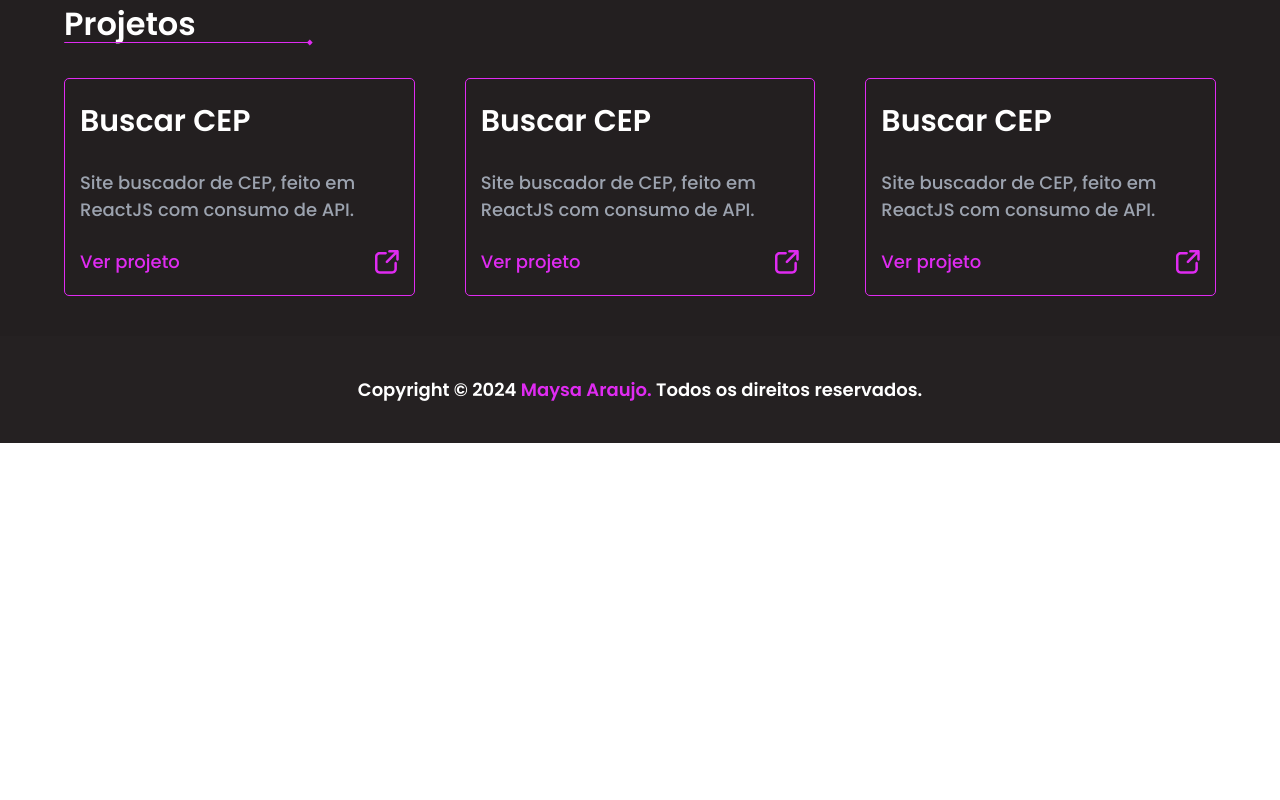
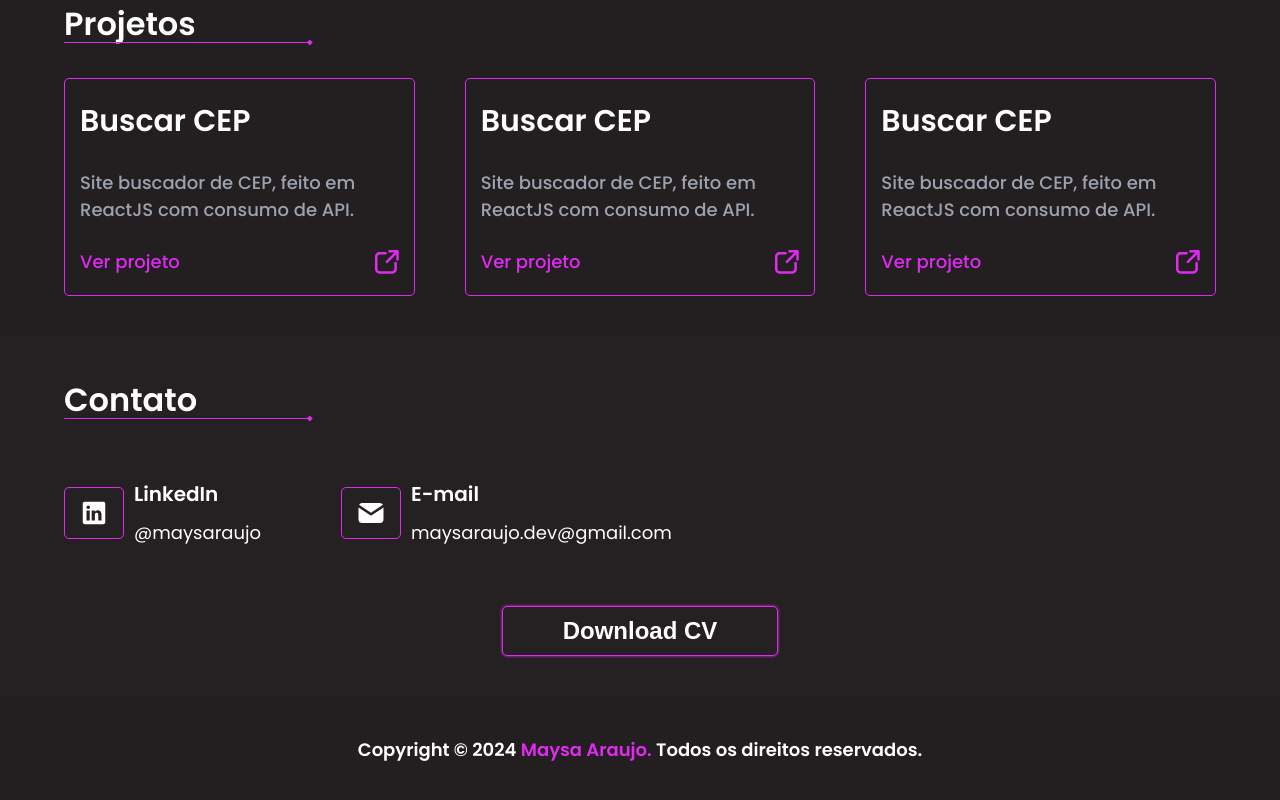
Before and after one commit to maysaraujo/portfolio, a React (Vite) app: page / in a window 1280 px wide. Shown: the part 1318-2118 px from the top of the page. Before the commit the page ends 1761 px from the top, so only its background shows below. Built offline with nearby package versions, Linux system fonts and the light colour scheme.

Commit message:
feat: adding scroll to sections

```diff
--- a/package.json
+++ b/package.json
@@ -13,7 +13,8 @@
     "@fortawesome/fontawesome-svg-core": "^6.5.1",
     "@fortawesome/react-fontawesome": "^0.2.0",
     "react": "^18.2.0",
-    "react-dom": "^18.2.0"
+    "react-dom": "^18.2.0",
+    "react-router-dom": "^6.22.0"
   },
   "devDependencies": {
     "@types/react": "^18.2.43",
--- a/src/App.jsx
+++ b/src/App.jsx
@@ -1,6 +1,8 @@
 import './App.css';
+import { useRef } from 'react';
 import About from './components/About/About';
 import Apresentation from './components/Apresentation/Apresentation';
+import Contact from './components/Contact/Contact';
 import Experience from './components/Experience/Experience';
 import Footer from './components/Footer/Footer';
 import Header from './components/Header/Header';
@@ -8,14 +10,27 @@ import Project from './components/ProjectComponent/Project';
 import Skills from './components/Skills/Skills';
 
 function App() {
+  const aboutRef = useRef(null);
+  const experienceRef = useRef(null);
+  const skillsRef = useRef(null);
+  const projectRef = useRef(null);
+  const contactRef = useRef(null);
+
   return (
     <div>
-      <Header />
+      <Header
+        aboutRef={aboutRef}
+        experienceRef={experienceRef}
+        skillsRef={skillsRef}
+        projectRef={projectRef}
+        contactRef={contactRef}
+      />
       <Apresentation />
-      <About />
-      <Experience />
-      <Skills />
-      <Project />
+      <About ref={aboutRef} />
+      <Experience ref={experienceRef} />
+      <Skills ref={skillsRef} />
+      <Project ref={projectRef} />
+      <Contact ref={contactRef} />
       <Footer />
     </div>
   );
--- a/src/components/About/About.jsx
+++ b/src/components/About/About.jsx
@@ -1,8 +1,10 @@
 import styles from './About.module.css';
+import { forwardRef } from 'react';
 
-const About = () => {
+// eslint-disable-next-line react/display-name
+const About = forwardRef((props, ref) => {
   return (
-    <section className={styles.aboutSection}>
+    <section ref={ref} className={styles.aboutSection}>
       <div className='container'>
         <h2>Sobre mim</h2>
         <div className='svgLine'>
@@ -29,6 +31,6 @@ const About = () => {
       </div>
     </section>
   );
-};
+});
 
 export default About;
--- /dev/null
+++ b/src/components/Contact/Contact.jsx
@@ -0,0 +1,53 @@
+/* eslint-disable react/display-name */
+import styles from './Contact.module.css';
+import { TbMailFilled } from 'react-icons/tb';
+import { IoLogoLinkedin } from 'react-icons/io';
+import { forwardRef } from 'react';
+
+const Contact = forwardRef((props, ref) => {
+  return (
+    <section ref={ref} className={styles.contactSection}>
+      <div className='container'>
+        <h2>Contato</h2>
+        <div className='svgLine'>
+          <svg
+            width='249'
+            height='7'
+            viewBox='0 0 249 7'
+            xmlns='http://www.w3.org/2000/svg'
+          >
+            <path
+              d='M0.728027 3H0.228027V4H0.728027V3ZM248.665 3.5L245.778 0.613249L242.891 3.5L245.778 6.38675L248.665 3.5ZM0.728027 4H245.778V3H0.728027V4Z'
+              fill='#DF2BF1'
+            />
+          </svg>
+        </div>
+        <div className={styles.contactContainer}>
+          <div className={styles.contactCard}>
+            <div className={styles.icon}>
+              <IoLogoLinkedin />
+            </div>
+            <div className={styles.textContainer}>
+              <h3>LinkedIn</h3>
+              <p>@maysaraujo</p>
+            </div>
+          </div>
+          <div className={styles.contactCard}>
+            <div className={styles.icon}>
+              <TbMailFilled />
+            </div>
+            <div className={styles.textContainer}>
+              <h3>E-mail</h3>
+              <p>maysaraujo.dev@gmail.com</p>
+            </div>
+          </div>
+        </div>
+        <div className={styles.buttonContainer}>
+          <button>Download CV</button>
+        </div>
+      </div>
+    </section>
+  );
+});
+
+export default Contact;
--- /dev/null
+++ b/src/components/Contact/Contact.module.css
@@ -0,0 +1,75 @@
+section.contactSection {
+  background-color: var(--black-100);
+  padding: 40px 0;
+}
+
+section .contactContainer {
+  display: flex;
+  align-items: center;
+  gap: 80px;
+  margin-top: 50px;
+}
+
+section .contactContainer .contactCard {
+  display: flex;
+  align-items: center;
+  gap: 10px;
+}
+
+section .contactContainer .contactCard .icon {
+  border: 1px solid var(--magenta);
+  width: 60px;
+  max-width: 100%;
+
+  max-height: 100%;
+  padding: 10px;
+  border-radius: 5px;
+
+  display: flex;
+  justify-content: center;
+}
+
+section .contactContainer .contactCard .icon svg {
+  fill: var(--white);
+  color: var(--white);
+  width: 30px;
+  height: 30px;
+}
+
+section .contactContainer .contactCard .textContainer {
+  display: flex;
+  flex-direction: column;
+  gap: 10px 0;
+}
+
+section .contactContainer .contactCard .textContainer h3 {
+  font-size: 20px;
+  color: var(--white);
+  font-weight: 600;
+}
+
+section .contactContainer .contactCard .textContainer p {
+  font-size: 18px;
+  color: var(--white);
+  font-weight: 400;
+}
+
+section .buttonContainer {
+  display: flex;
+  justify-content: center;
+  margin-top: 60px;
+}
+
+section .buttonContainer button {
+  background-color: transparent;
+  color: var(--white);
+  font-size: 24px;
+
+  font-weight: 900;
+  border: 1px solid var(--magenta);
+  border-radius: 5px;
+
+  padding: 10px 60px;
+  box-shadow: 0 0 3px var(--magenta);
+  cursor: pointer;
+}
--- a/src/components/Experience/Experience.jsx
+++ b/src/components/Experience/Experience.jsx
@@ -1,8 +1,10 @@
+/* eslint-disable react/display-name */
 import styles from './Experience.module.css';
+import { forwardRef } from 'react';
 
-const Experience = () => {
+const Experience = forwardRef((props, ref) => {
   return (
-    <section className={styles.experienceSection}>
+    <section ref={ref} className={styles.experienceSection}>
       <div className='container'>
         <h2>Experiências</h2>
         <div className='svgLine'>
@@ -34,6 +36,6 @@ const Experience = () => {
       </div>
     </section>
   );
-};
+});
 
 export default Experience;
--- a/src/components/Footer/Footer.module.css
+++ b/src/components/Footer/Footer.module.css
@@ -1,5 +1,5 @@
 footer {
-  background-color: var(--black-100);
+  background-color: var(--black-200);
   padding: 40px 0;
 }
 
--- a/src/components/Header/Header.jsx
+++ b/src/components/Header/Header.jsx
@@ -1,6 +1,13 @@
+/* eslint-disable react/prop-types */
 import styles from './Header.module.css';
 
-const Header = () => {
+const Header = ({
+  aboutRef,
+  experienceRef,
+  skillsRef,
+  projectRef,
+  contactRef,
+}) => {
   return (
     <header>
       <div className='container'>
@@ -10,11 +17,41 @@ const Header = () => {
               <li>Maysa.dev</li>
             </div>
             <div className={styles.menu}>
-              <li>Sobre mim</li>
-              <li>Experiências</li>
-              <li>Habilidades</li>
-              <li>Meus projetos</li>
-              <li>Contato</li>
+              <li
+                onClick={() =>
+                  aboutRef.current.scrollIntoView({ behavior: 'smooth' })
+                }
+              >
+                Sobre mim
+              </li>
+              <li
+                onClick={() =>
+                  experienceRef.current.scrollIntoView({ behavior: 'smooth' })
+                }
+              >
+                Experiências
+              </li>
+              <li
+                onClick={() =>
+                  skillsRef.current.scrollIntoView({ behavior: 'smooth' })
+                }
+              >
+                Habilidades
+              </li>
+              <li
+                onClick={() =>
+                  projectRef.current.scrollIntoView({ behavior: 'smooth' })
+                }
+              >
+                Projetos
+              </li>
+              <li
+                onClick={() =>
+                  contactRef.current.scrollIntoView({ behavior: 'smooth' })
+                }
+              >
+                Contato
+              </li>
             </div>
           </ul>
         </nav>
--- a/src/components/ProjectComponent/Project.jsx
+++ b/src/components/ProjectComponent/Project.jsx
@@ -1,8 +1,10 @@
+/* eslint-disable react/display-name */
 import styles from './Project.module.css';
+import { forwardRef } from 'react';
 
-const Project = () => {
+const Project = forwardRef((props, ref) => {
   return (
-    <section className={styles.projectSection}>
+    <section ref={ref} className={styles.projectSection}>
       <div className='container'>
         <h2>Projetos</h2>
         <div className='svgLine'>
@@ -82,6 +84,6 @@ const Project = () => {
       </div>
     </section>
   );
-};
+});
 
 export default Project;
--- a/src/components/Skills/Skills.jsx
+++ b/src/components/Skills/Skills.jsx
@@ -1,8 +1,10 @@
+/* eslint-disable react/display-name */
 import styles from './Skills.module.css';
+import { forwardRef } from 'react';
 
-const Skills = () => {
+const Skills = forwardRef((props, ref) => {
   return (
-    <section className={styles.skillsSection}>
+    <section ref={ref} className={styles.skillsSection}>
       <div className='container'>
         <h2>Habilidades</h2>
         <div className='svgLine'>
@@ -121,6 +123,6 @@ const Skills = () => {
       </div>
     </section>
   );
-};
+});
 
 export default Skills;
--- a/src/index.css
+++ b/src/index.css
@@ -22,6 +22,11 @@ li {
   list-style: none;
 }
 
+a {
+  text-decoration: none;
+  color: unset;
+}
+
 h2 {
   font-size: 32px;
   color: var(--white);
```
Also changed, not shown: 1 other file (tests, documents, lock files or other folders).
